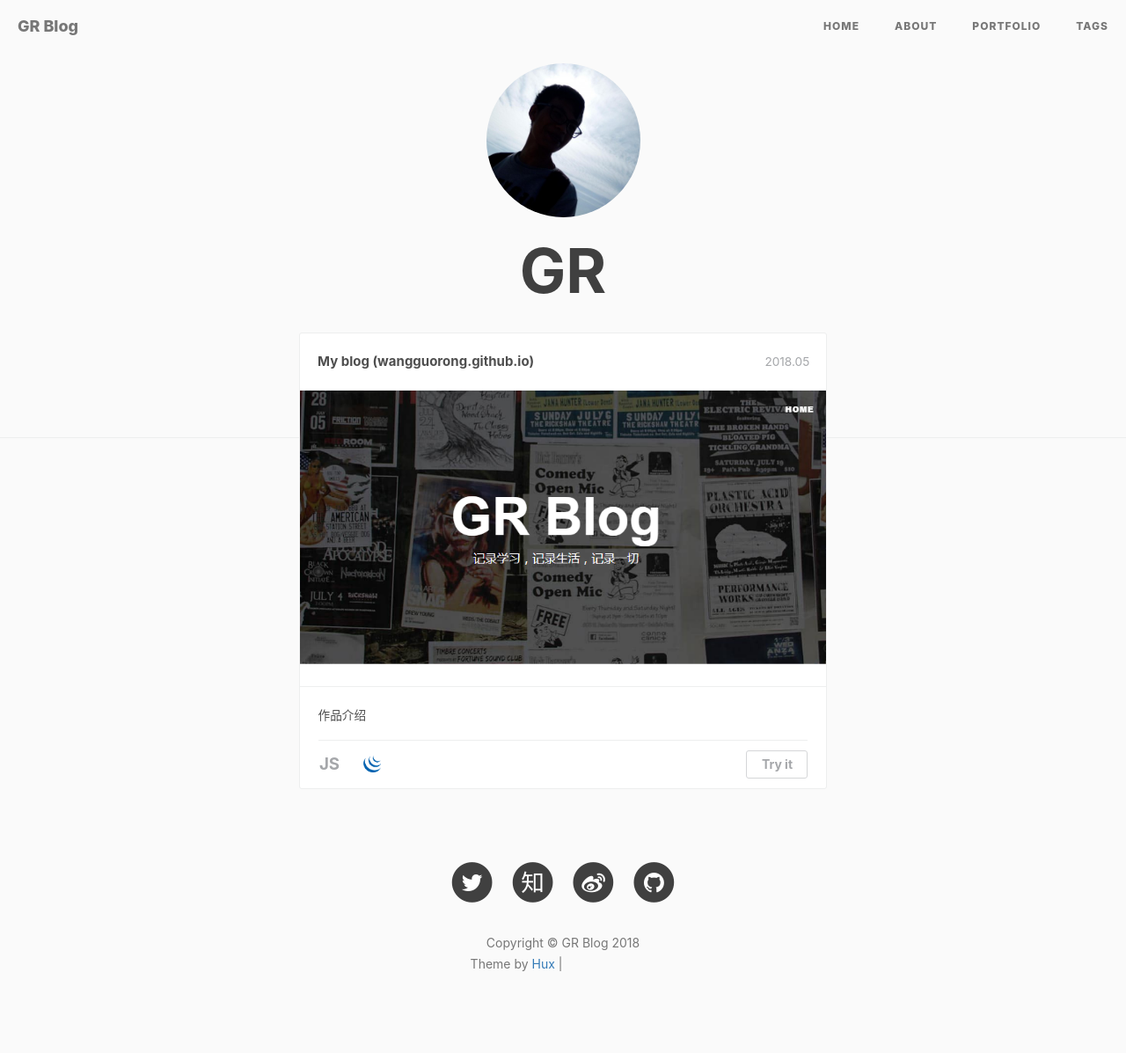
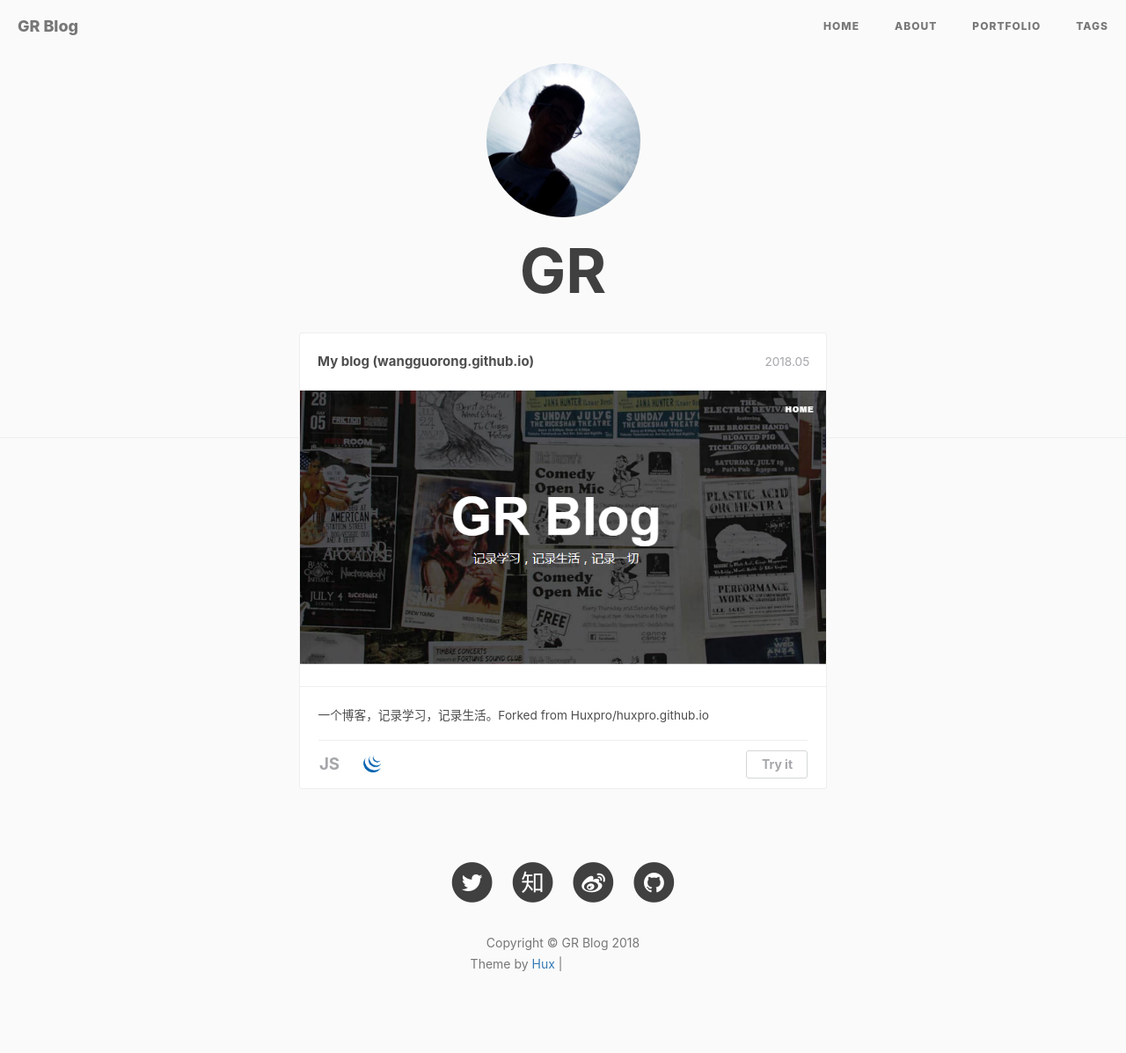
Before and after one commit to wangguorong1996/wangguorong1996.github.io, a Jekyll site: the page built from portfolio/index.html, in a window 1280 px wide. Shown: the whole page at 88% size. Built offline with Jekyll 4.4.1, drawn with Linux system fonts in a browser that asks for light colours; nearby versions of some CDN libraries; comment, search, counter and statistics services are not loaded; grey boxes are pictures that could not be loaded.

Commit message:
Update index.html

```diff
--- a/portfolio/index.html
+++ b/portfolio/index.html
@@ -28,7 +28,7 @@ layout: default
 							<img src="images/work-myblog.png">
 							<ul>
 								<li>
-									作品介绍
+								 	一个博客，记录学习，记录生活。Forked from Huxpro/huxpro.github.io
 								</li>
 								<li class="skill">
 									<span><b>JS</b></span>
```
